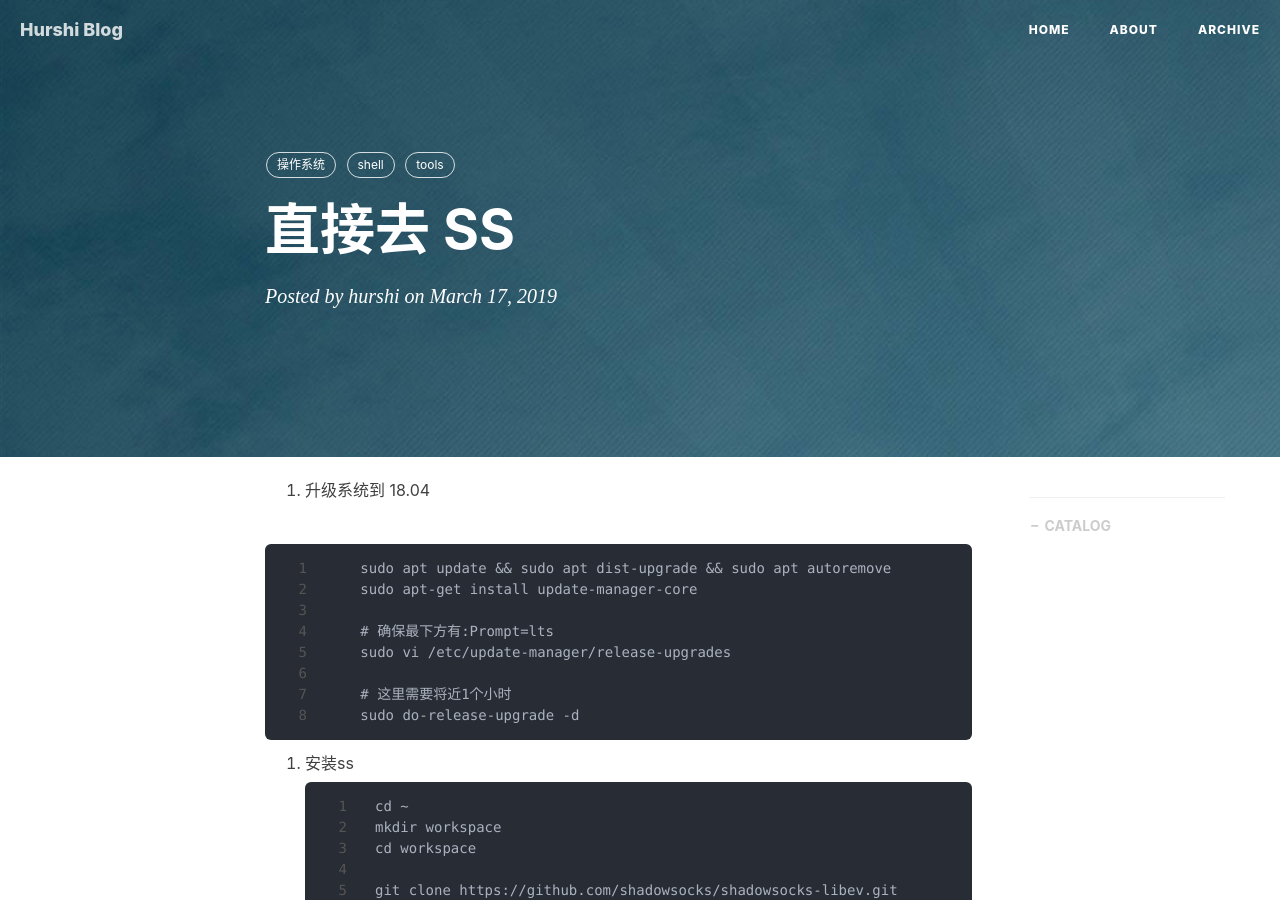
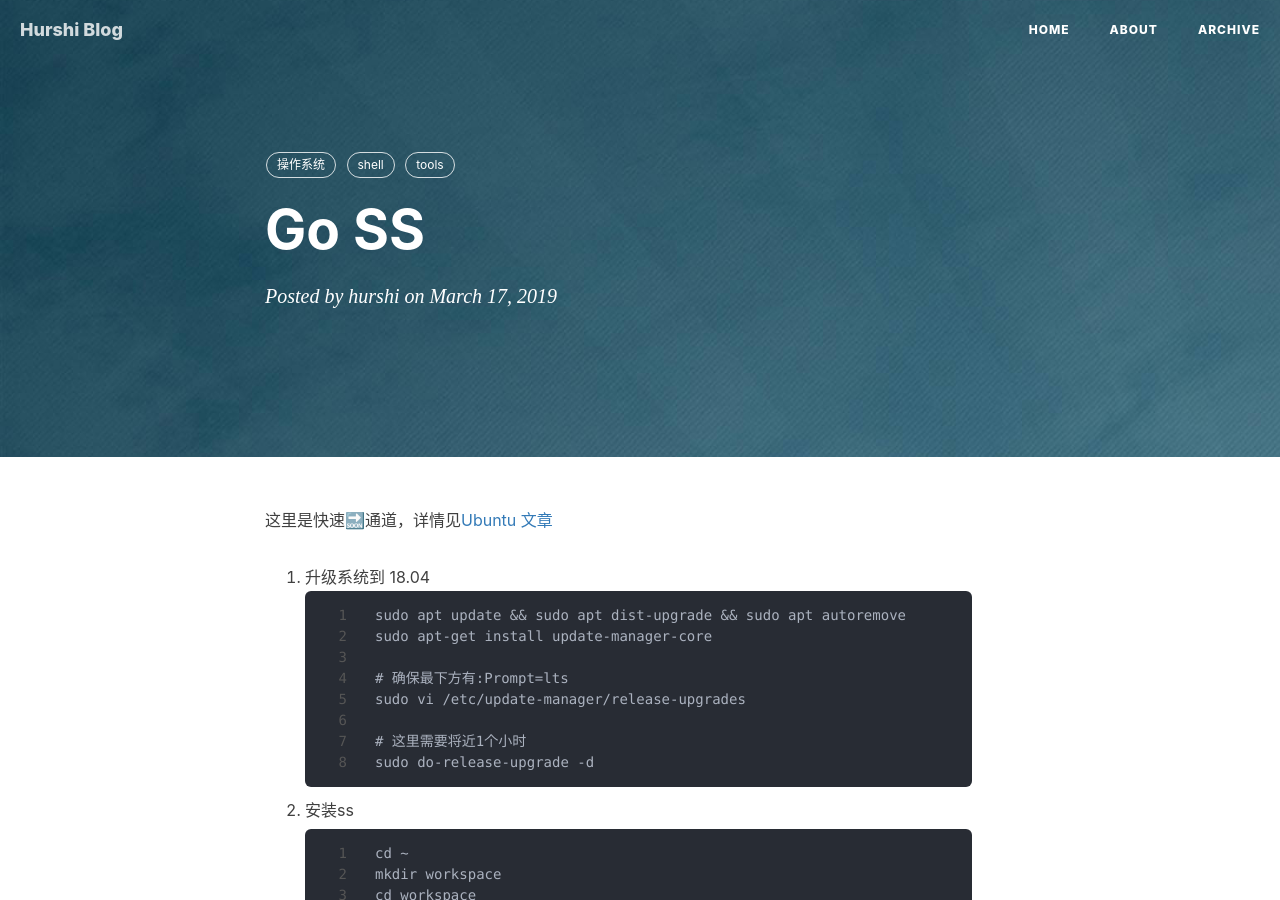
Before and after one commit to hurshi/hurshi.github.io, a Jekyll site: the page built from _posts/2019-03-17-ss.md, in a window 1280 px wide and 900 px high. Built offline with Jekyll 4.4.1, drawn with Linux system fonts in a browser that asks for light colours; nearby versions of some CDN libraries; comment, search, counter and statistics services are not loaded.

Commit message:
fix blog style

````diff
--- a/_posts/2019-03-17-ss.md
+++ b/_posts/2019-03-17-ss.md
@@ -1,15 +1,17 @@
 ---
 layout: post
-title: 直接去 SS
-catalog: true
+title: Go SS
+catalog: false
 tags:
     - 操作系统
     - shell
     - tools
 ---
 
-1.  升级系统到 18.04
+这里是快速🔜通道，详情见[Ubuntu 文章]({% post_url 2019-03-05-ubuntu %})
 
+
+1. 升级系统到 18.04
    ```
    sudo apt update && sudo apt dist-upgrade && sudo apt autoremove
    sudo apt-get install update-manager-core
@@ -97,8 +99,7 @@ tags:
 
    ```
 
-4.  开机启动 ss服务
-
+4. 开机启动 ss服务
    ```
    # 开机自动启动ss服务
    cd ~/shells/
@@ -120,8 +121,7 @@ tags:
 
 
 
-5.  配置 服务器 自动重启
-
+5. 配置 服务器 自动重启
    ```
    cd ~/shells
    echo '''sudo reboot''' > autoReboot.sh
````
